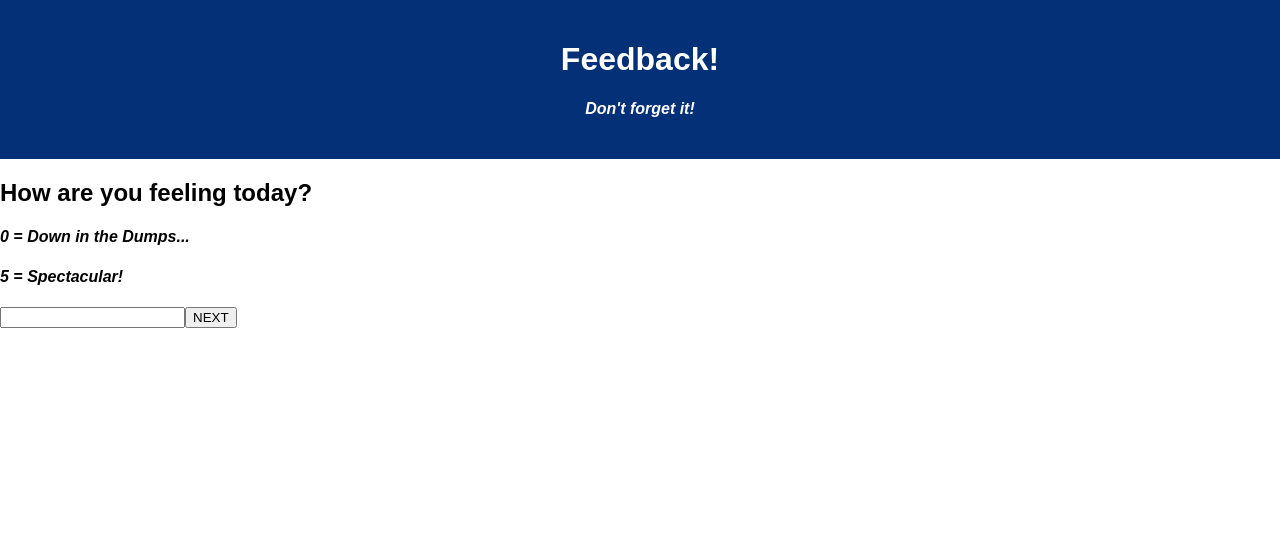
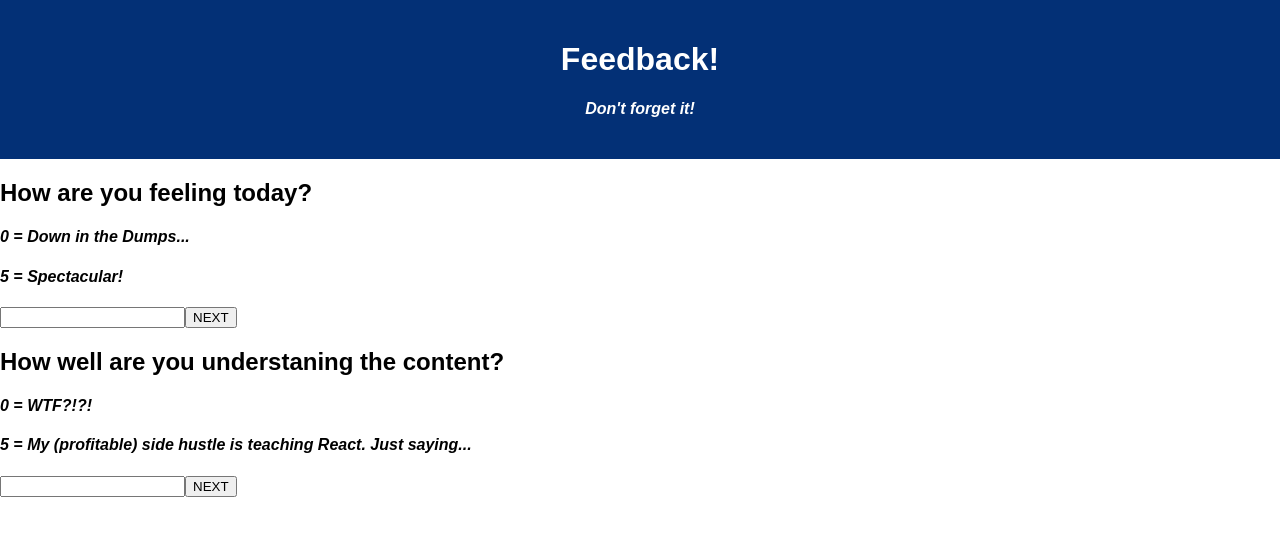
Before and after one commit to ShylaEarl/weekend-redux-feedback-loop, a React (Create React App) app: page /#/ in a window 1280 px wide. Shown: the top 536 px of the page. Built offline with nearby package versions, Linux system fonts and the light colour scheme.

Commit message:
understanding component fleshed out, capturing data on click, sending to redux, routing issues

```diff
--- a/src/components/App/App.jsx
+++ b/src/components/App/App.jsx
@@ -27,7 +27,7 @@ function App() {
         <Feeling exact path="/" />
       </Route>
       <Route>
-        <Understanding path="/Understanding"/>
+        <Understanding exact path="/Understanding"/>
       </Route>
       <Route>
         <Supported exact path="/Supported"/>
--- a/src/components/Understanding/Understanding.jsx
+++ b/src/components/Understanding/Understanding.jsx
@@ -1,10 +1,50 @@
+import {useState} from 'react';
+import {useDispatch} from 'react-redux';
+import {useHistory} from 'react-router-dom';
 
 function Understanding(){
 
+    //accesses redux store data
+    //const understanding = useSelector(store => store.understandingReducer);
+    //*** OR */
+    //sets state/captures input data from user
+    const [understanding, setUnderstanding] = useState('');
+
+    //on action call, sends payload (setState) to redux store reducer
+    const dispatch = useDispatch();
+
+    //advances to the next page
+    const history = useHistory();
+
+    const addUnderstanding = () => {
+        console.log('add understanding data', understanding);
+        if(understanding === '' || understanding < 0 || understanding > 5){
+            //TODO if time, add sweet alert
+            alert('Please select a number between 0 and 5.');
+        } else {
+            dispatch({type: 'ADD_UNDERSTANDING', payload: understanding});
+            setUnderstanding('');
+            history.push("/Supported");
+
+        }
+    }
+
     return(
-        <>
-
-        </>
+        <div className="Understanding">
+            <h2>How well are you understaning the content?</h2>
+            <h4>0 = WTF?!?!</h4>
+            <h4>5 = My (profitable) side hustle is teaching React. Just saying...</h4>
+            <input
+                id="understanding"
+                type="number"
+                onChange={(event) => setUnderstanding(event.target.value)} //onChange={addData}?? value={}??
+            />
+            <button
+                id="understanding"
+                onClick={() => addUnderstanding()}>
+                NEXT
+            </button>
+        </div>
     )
 }
 
--- a/src/index.js
+++ b/src/index.js
@@ -18,9 +18,18 @@ const feelingReducer = (state = 0, action) => {
     return state;
 }
 
+const understandingReducer = (state = 0, action) => {
+    if(action.type === 'ADD_UNDERSTANDING'){
+        console.log('understanding payload', action.payload);
+        return action.payload;
+    }
+    return state;
+}
+
 const storeInstance = createStore(
     combineReducers({
         feelingReducer,
+        understandingReducer,
     }),
     applyMiddleware(logger)
 );
```
